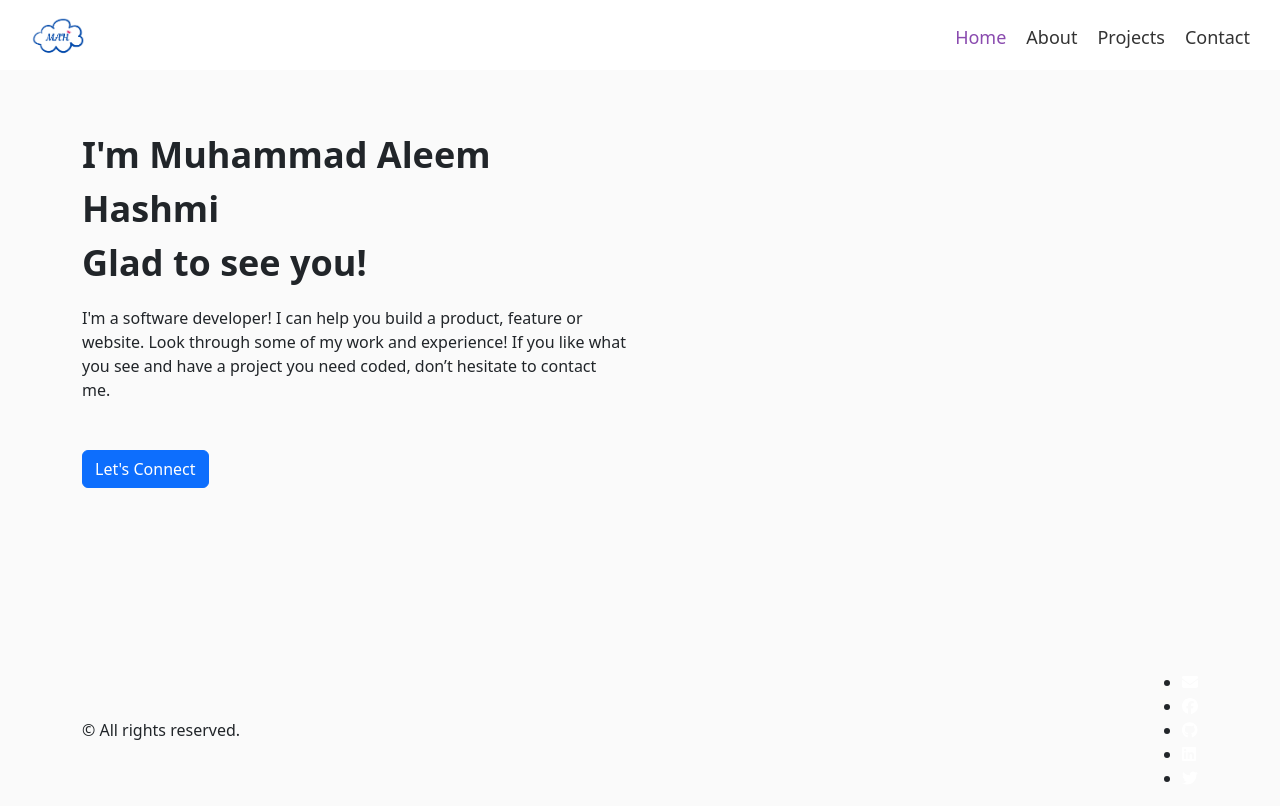
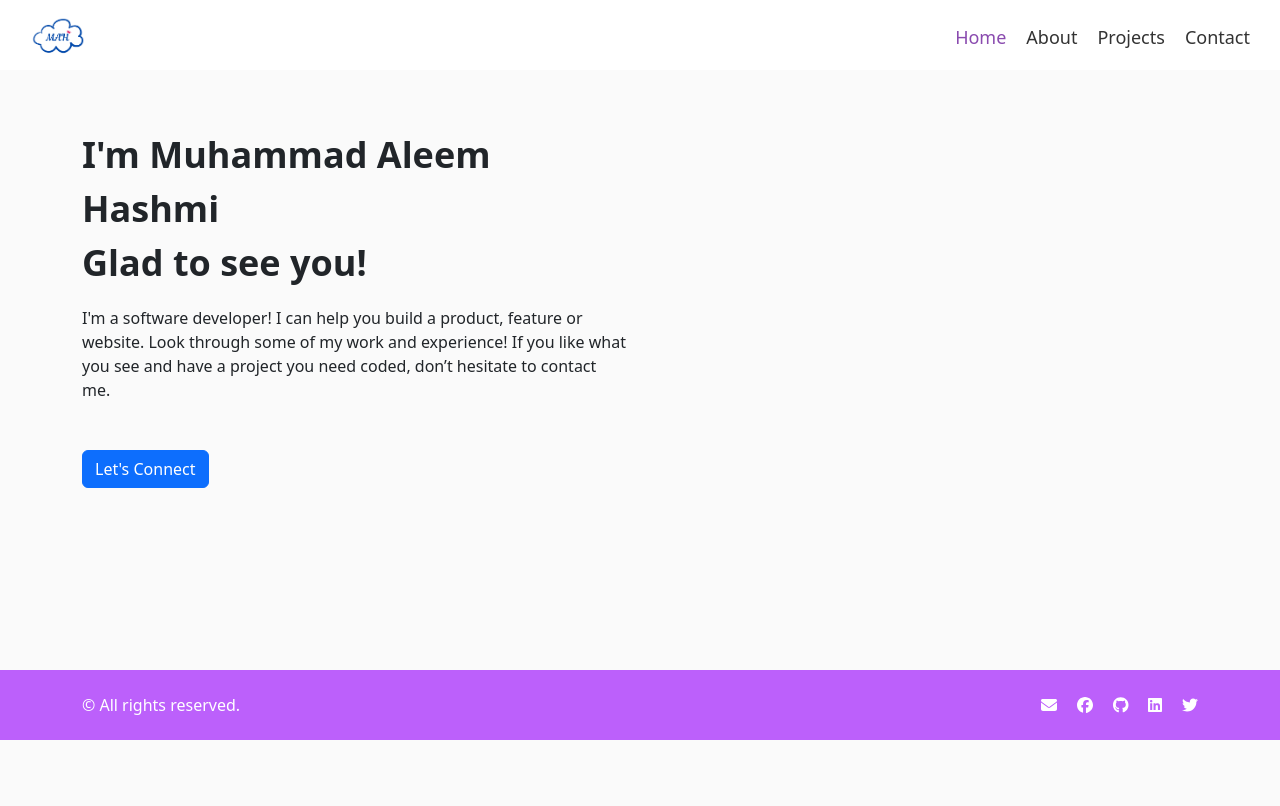
Before and after one commit to MAleemH/muhammad-aleem-hashmi-portfolio, a React (Create React App) app: page / in a window 1280 px wide. Built offline with nearby package versions, Linux system fonts and the light colour scheme.

Commit message:
Updated bootstrap class and css

```diff
--- a/src/App.css
+++ b/src/App.css
@@ -55,28 +55,27 @@
 
 /* footer */
 
-.footer {
+footer {
   display: flex;
-  justify-content: space-between;
   align-items: center;
   background-color: #bc60fb;
   color: #fff;
   height: 70px;
-  padding: 0 30px;
 }
 
-.footer .socialContainer {
+footer .socialContainer {
   list-style: none;
   display: flex;
   gap: 20px;
   margin: 0;
+  padding: 0;
 }
 
 .socialContainer li a {
   color: #fff;
 }
 
-.footer p {
+footer p {
   margin: 0;
   padding: 0;
 }
--- a/src/components/home.js
+++ b/src/components/home.js
@@ -2,7 +2,7 @@
   <div className="main">
     <div className="container hero-section mt-5">
       <div className="row">
-        <div className="col-sm-12 col-md-6 col-xl-6">
+        <div className="col-sm-12 col-md-6 col-lg-6">
           <div className="hero-title mb-3" data-aos="zoom-in" data-aos-duration="500" data-aos-once="true">
             I&apos;m Muhammad Aleem Hashmi
             <br />
```
